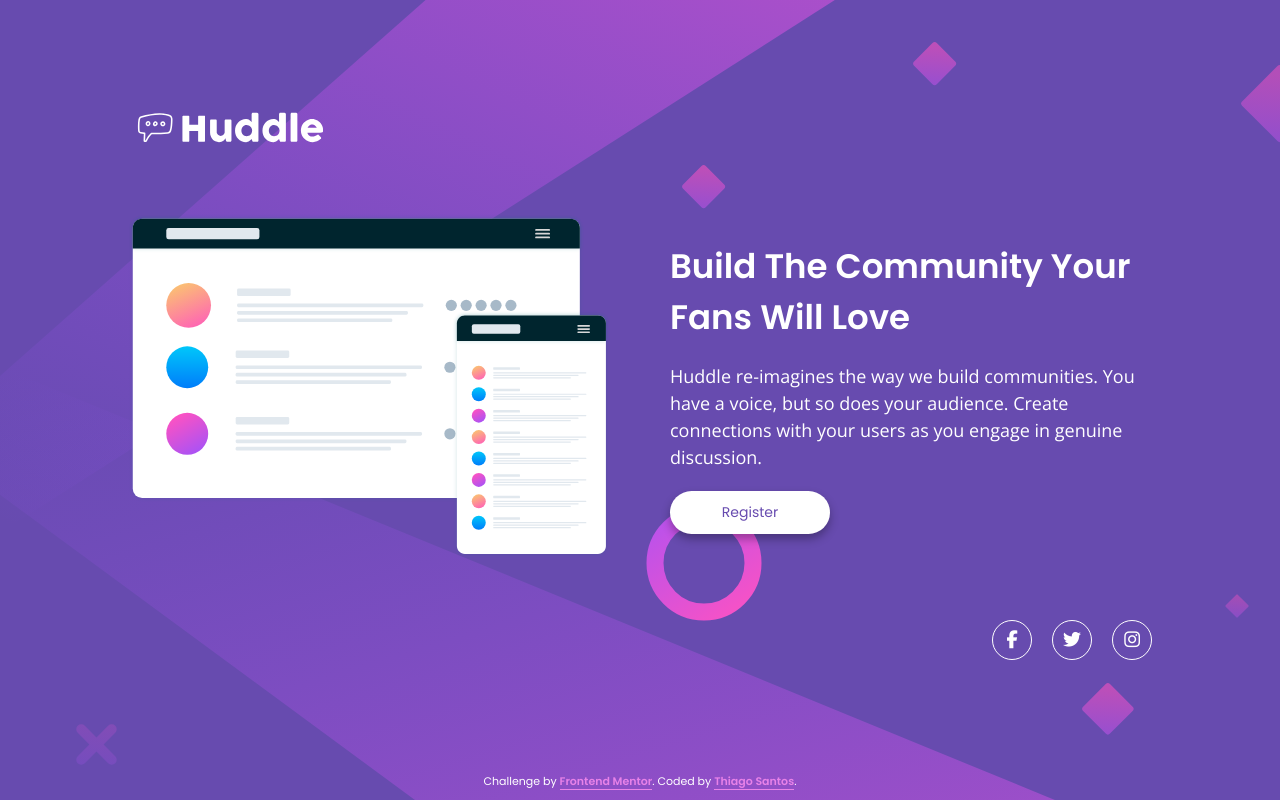
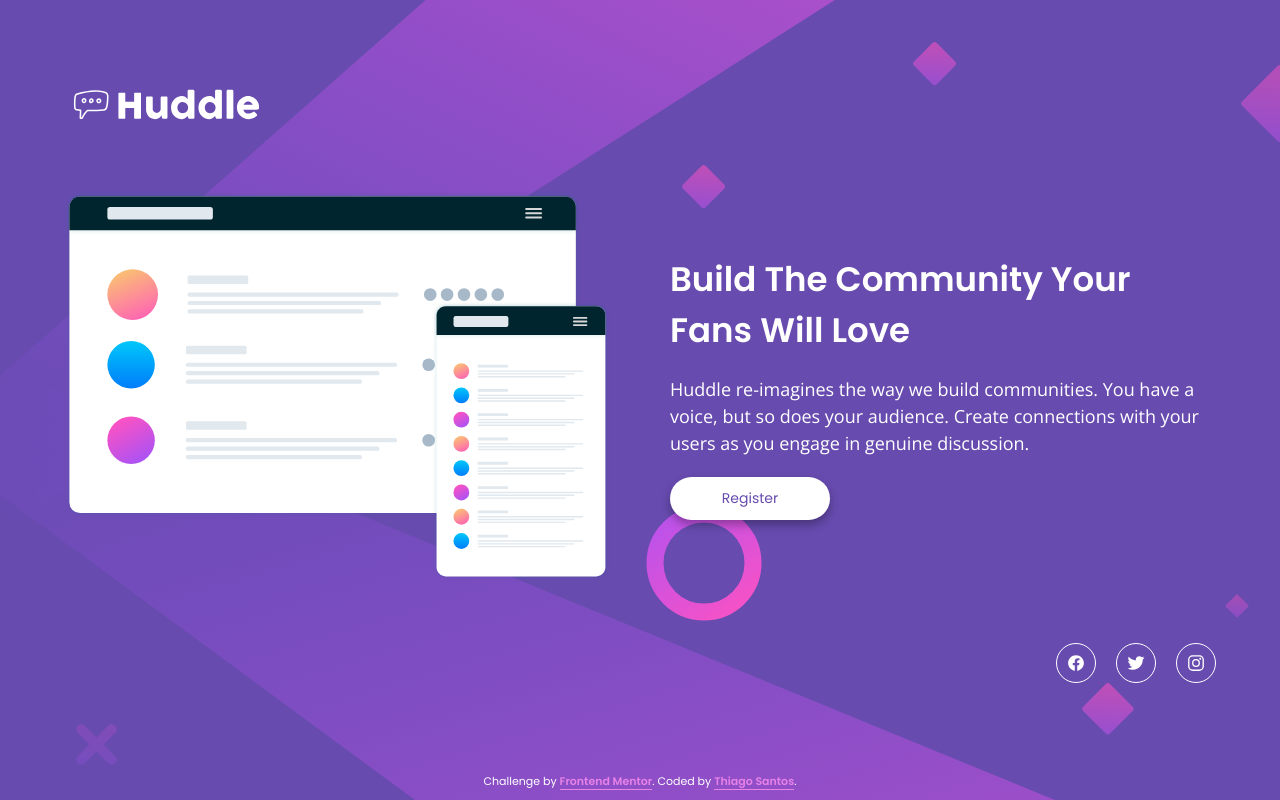
Before and after one commit to thiago-hds/frontend-mentor-solutions, a plain HTML site: page newbie/huddle-landing-page-with-single-introductory-section/index.html in a window 1280 px wide. Drawn offline with nearby package versions, Linux system fonts and the light colour scheme.

Commit message:
huddle-landing-page-with-single-introductory-section: change icons to iconicons

```diff
--- a/newbie/huddle-landing-page-with-single-introductory-section/index.html
+++ b/newbie/huddle-landing-page-with-single-introductory-section/index.html
@@ -19,22 +19,12 @@
 		/>
 		<link rel="stylesheet" href="styles/style.css" />
 
-		<script
-			src="https://kit.fontawesome.com/984e002b49.js"
-			crossorigin="anonymous"
-		></script>
-
 		<title>
 			Frontend Mentor | Huddle landing page with single introductory
 			section
 		</title>
 	</head>
 	<body>
-		<!-- <header class="header mb-md">
-			<div class="container">
-				<img class="logo" src="./images/logo.svg" alt="Huddle" />
-			</div>
-		</header> -->
 		<main class="main mb-sm">
 			<div class="container mb-md pt-sm">
 				<img class="logo" src="./images/logo.svg" alt="Huddle" />
@@ -44,7 +34,7 @@
 					<img
 						class="mockups-img"
 						src="./images/illustration-mockups.svg"
-						alt="mockups"
+						alt="Huddle screen mockups"
 					/>
 				</div>
 				<div class="text-container">
@@ -64,28 +54,28 @@
 				<div class="social-container">
 					<a href="#" class="social-link">
 						<div class="social">
-							<i
-								class="fab fa-facebook-f social__icon"
-								aria-hidden="true"
-							></i>
+							<ion-icon
+								class="social__icon"
+								name="logo-facebook"
+							></ion-icon>
 							<span class="sr-only">Facebook</span>
 						</div>
 					</a>
 					<a href="#" class="social-link">
 						<div class="social">
-							<i
-								class="fab fa-twitter social__icon"
-								aria-hidden="true"
-							></i>
+							<ion-icon
+								class="social__icon"
+								name="logo-twitter"
+							></ion-icon>
 							<span class="sr-only">Twitter</span>
 						</div>
 					</a>
 					<a href="#" class="social-link">
 						<div class="social">
-							<i
-								class="fab fa-instagram social__icon"
-								aria-hidden="true"
-							></i>
+							<ion-icon
+								class="social__icon"
+								name="logo-instagram"
+							></ion-icon>
 							<span class="sr-only">Instagram</span>
 						</div>
 					</a>
@@ -93,7 +83,7 @@
 			</div>
 		</main>
 
-		<footer class="footer container">
+		<footer class="footer">
 			<p class="attribution">
 				Challenge by
 				<a
@@ -104,5 +94,14 @@
 				<a href="https://github.com/thiago-hds">Thiago Santos</a>.
 			</p>
 		</footer>
+
+		<script
+			type="module"
+			src="https://unpkg.com/ionicons@5.5.2/dist/ionicons/ionicons.esm.js"
+		></script>
+		<script
+			nomodule
+			src="https://unpkg.com/ionicons@5.5.2/dist/ionicons/ionicons.js"
+		></script>
 	</body>
 </html>
--- a/newbie/huddle-landing-page-with-single-introductory-section/styles/style.css
+++ b/newbie/huddle-landing-page-with-single-introductory-section/styles/style.css
@@ -30,7 +30,7 @@ body {
 }
 
 .container {
-	width: 80%;
+	width: 90%;
 	max-width: 40rem;
 	margin: 0 auto;
 }
@@ -47,16 +47,14 @@ body {
 	padding-top: 2rem;
 }
 
-/* .row {
-	display: flex;
-	justify-content: center;
-	align-items: center;
-	gap: 6rem;
-} */
-
-/* .col {
-	display: block;
-} */
+.sr-only {
+	position: absolute;
+	left: -10000px;
+	top: auto;
+	width: 1px;
+	height: 1px;
+	overflow: hidden;
+}
 
 /* ---- HEADER STYLES ---- */
 .header {
@@ -136,10 +134,12 @@ body {
 	display: flex;
 	justify-content: center;
 	align-items: center;
+
 	width: 4rem;
 	height: 4rem;
 	padding: 0.6rem;
 	border: 1px solid currentColor;
+
 	color: var(--clr-text);
 	border-radius: 50%;
 	transition: color 0.3s;
@@ -150,7 +150,8 @@ body {
 }
 
 .social__icon {
-	font-size: 1.8rem;
+	width: 1.8rem;
+	height: 1.8rem;
 }
 
 .attribution {
@@ -168,9 +169,21 @@ body {
 	border-bottom: 1px solid currentColor;
 }
 
-@media (min-width: 720px) {
+/* ---- ABOVE 720px ---- */
+@media (min-width: 45em) {
+	body {
+		min-height: 100vh;
+		background-image: url('../images/bg-desktop.svg');
+		background-position: left;
+		background-size: auto 100%;
+	}
+
 	.container {
-		max-width: 120rem;
+		max-width: 140rem;
+	}
+
+	.logo {
+		width: 20rem;
 	}
 
 	.row {
@@ -178,10 +191,6 @@ body {
 		justify-content: center;
 		align-items: center;
 		gap: 6rem;
-	}
-
-	.logo {
-		width: 20rem;
 	}
 
 	.image-container {
@@ -201,16 +210,10 @@ body {
 	.btn:link {
 		width: 16rem;
 	}
-
-	body {
-		min-height: 100vh;
-		background-image: url('../images/bg-desktop.svg');
-		background-position: left;
-		background-size: auto 100%;
-	}
 }
 
-@media (min-width: 1020px) {
+/* ---- ABOVE 1008px ---- */
+@media (min-width: 63em) {
 	.heading-primary {
 		font-size: 3.4rem;
 	}
```
